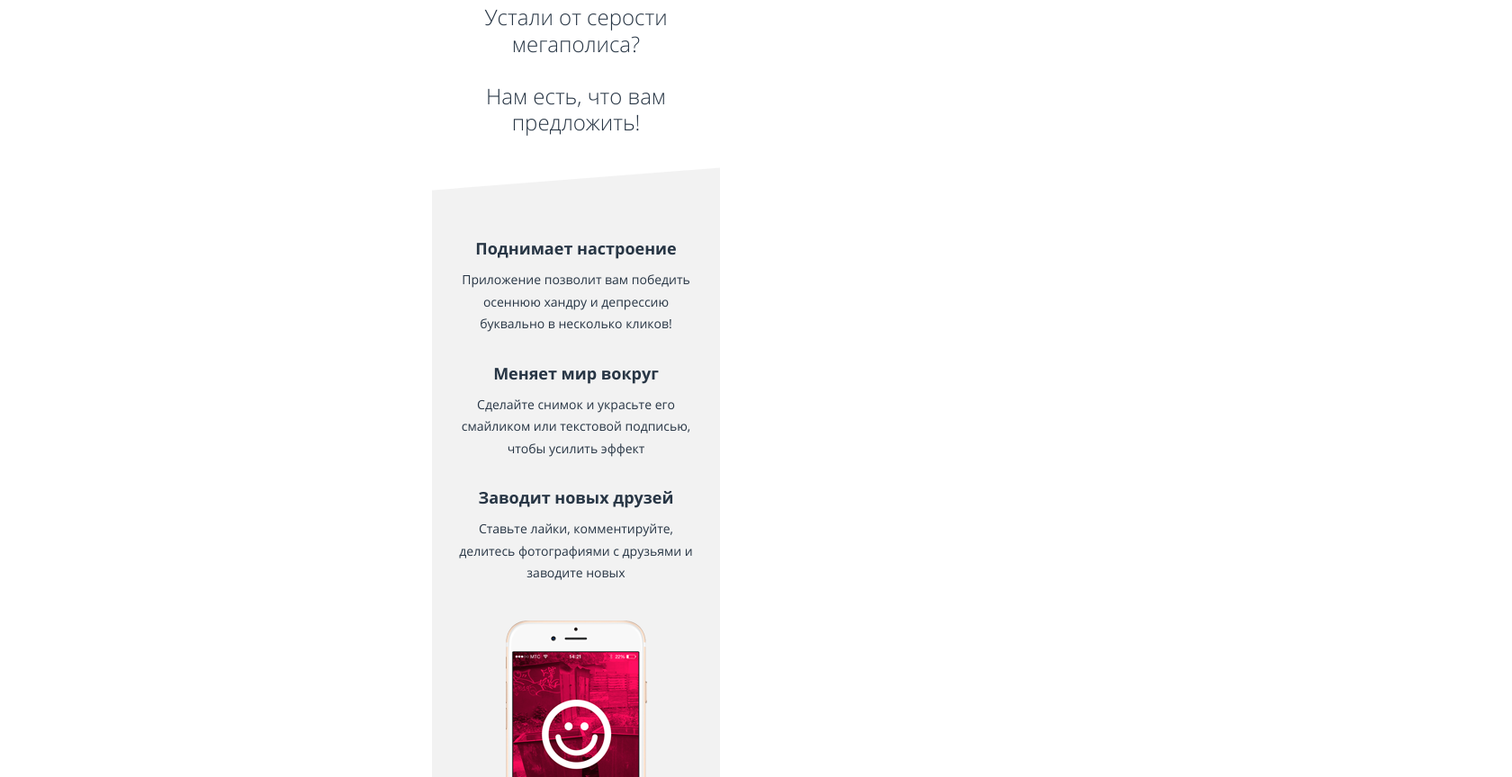
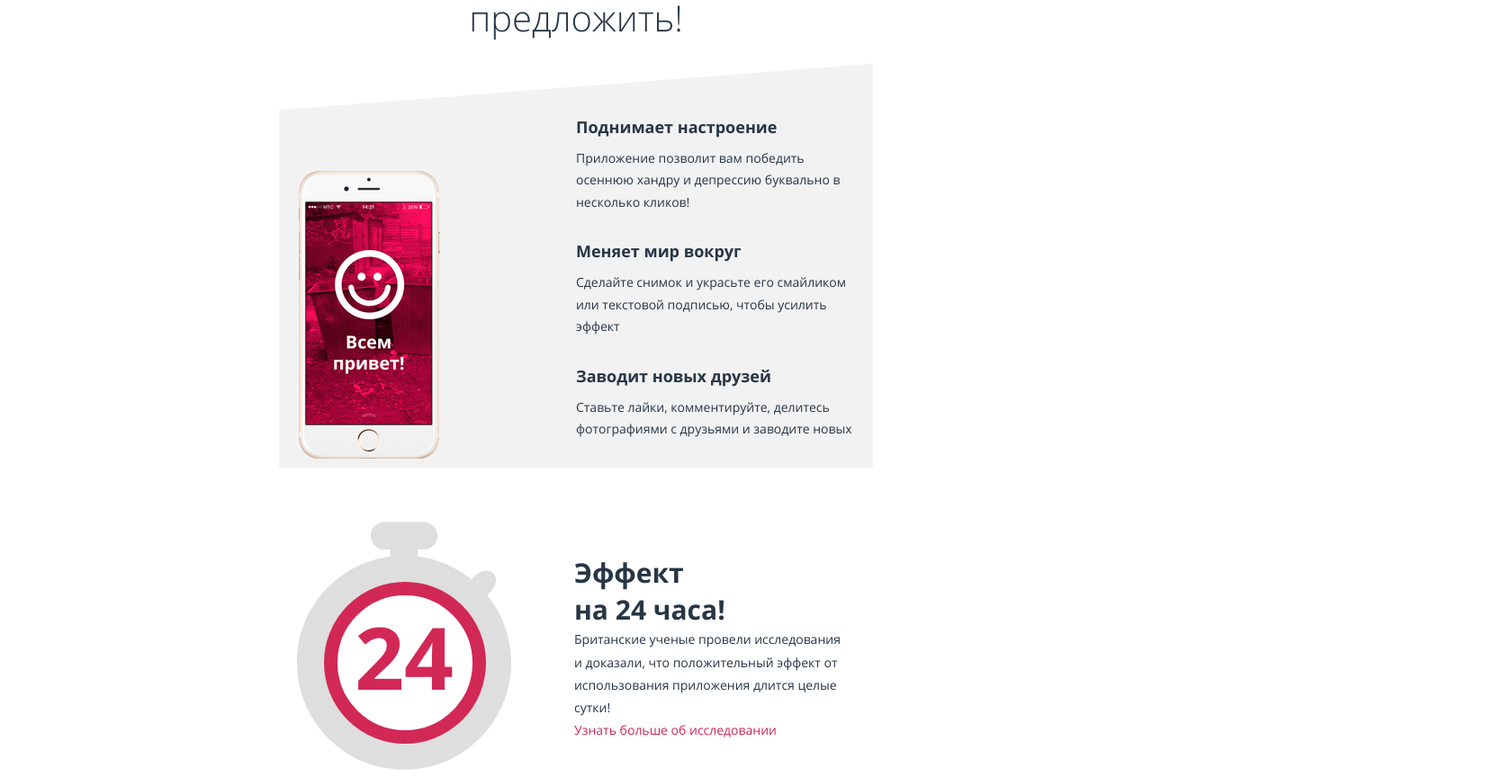
Before and after one commit to NatalyLu/814025-pink-19, a website: page source/index.html in a window 1280 px wide. Shown: the part 773-1637 px from the top of the page at 90% size, 1680 px wide, since content can reach past the window. Drawn offline with nearby package versions, Linux system fonts and the light colour scheme; files that its build step writes are made by us from their sources.

Commit message:
started work with planshet

```diff
--- a/source/index.html
+++ b/source/index.html
@@ -87,7 +87,7 @@
       </div>
     </header>
 
-    <main>
+    <main class="main">
       <!-- ПРЕИМУЩЕСТВА -->
       <section class="advantages">
         <h1 class="visually-hidden">Что такое PINK и каковы его преимущества</h1>
@@ -124,6 +124,25 @@
             <img class="adv-list__img" src="img/iphone-screen-mobile@1x.png" width="157" height="320" alt="Фото в розовых тонах со смайликом">
           </li>
         </ul>
+      </section>
+
+      <!-- ЭФФЕКТ ОТ ИСПОЛЬЗОВАНИЯ-->
+      <section class=" effect">
+        <div class="effect__img">
+          <svg xmlns="http://www.w3.org/2000/svg" xmlns:xlink="http://www.w3.org/1999/xlink" x="0px" y="0px" width="298px" height="345px" viewBox="0 0 298 345.097" enable-background="new 0 0 298 345.097" xml:space="preserve">
+            <path d="M264.568,102.055l5.355-5.355c7.717-7.717,9.124-18.938,3.126-24.935c-5.997-5.997-17.217-4.59-24.934,3.127l-5.386,5.385 C221.768,63.292,196.11,51.875,168,48.297v-9.583h7.658c10.914,0,19.843-8.711,19.843-19.357S186.573,0,175.659,0h-53.317  c-10.913,0-19.842,8.711-19.842,19.357s8.929,19.357,19.842,19.357H130v9.583C56.681,57.629,0,120.244,0,196.097  c0,82.291,66.709,149,149,149c82.29,0,149-66.709,149-149C298,160.434,285.465,127.703,264.568,102.055z M149,306.264 c-60.844,0-110.167-49.323-110.167-110.167S88.156,85.93,149,85.93c60.843,0,110.167,49.323,110.167,110.167  S209.843,306.264,149,306.264z"/>
+          </svg>
+        </div>
+        <div class="effect__text-wrapper">
+          <span class="effect__title">Эффект<br> на 24 часа!</span>
+          <span  class="effect__text">
+            Британские ученые провели исследования и доказали, что положительный эффект
+            от использования приложения длится целые сутки!
+          </span>
+          <a class="effect__link" href="#" aria-label="Ссылка на исследование">
+            Узнать больше об исследовании
+          </a>
+        </div>
       </section>
 
       <!-- ОТЗЫВЫ -->
--- a/source/less/components/adv-list.less
+++ b/source/less/components/adv-list.less
@@ -1,12 +1,44 @@
 .adv-list {
-  .drop__list-style();
+  .drop__list-style;
   margin-top: -14px;
+
+  @media (min-width: @tablet-width) {
+    padding: 0 @indenttablet;
+    display: flex;
+    flex-direction: column;
+    align-items: flex-end;
+  }
 
   &__item {
     display: flex;
     flex-direction: column;
     align-items: center;
     margin-bottom: 30px;
+
+    @media (min-width: @tablet-width) {
+      align-items: flex-start;
+      width: 310px;
+    }
+
+    &:nth-child(3) {
+      @media (min-width: @tablet-width) {
+        position: relative;
+        margin-bottom: 0px;
+
+        img {
+          position: relative;
+          top: -300px;
+          left: -308px;
+        }
+      }
+    }
+
+    &:last-child .adv-list__text {
+      margin-bottom: 40px;
+      @media (min-width: @tablet-width) {
+        margin-bottom: 0px;
+      }
+    }
   }
 
   &__title {
@@ -22,9 +54,10 @@
     line-height: 1.75;
     width: 280px;
     text-align: center;
+
+    @media (min-width: @tablet-width) {
+      text-align: left;
+      width: 100%;
+    }
   }
 }
-
-.adv-list__item:last-child .adv-list__text {
-  margin-bottom: 40px;
-}
--- a/source/less/components/advantages.less
+++ b/source/less/components/advantages.less
@@ -9,6 +9,21 @@
     color: @maincolor;
     text-align: center;
     padding-bottom: 29px;
+
+    @media (min-width: @tablet-width) {
+      font-size: 40px;
+      padding-bottom: 0px;
+    }
+
+    &:nth-child(2) {
+      @media (min-width: @tablet-width) {
+        padding: 0 50px;
+      }
+    }
+  }
+
+  svg {
+    right: 200px;
   }
 
   &__title:first-child {
--- a/source/less/components/download.less
+++ b/source/less/components/download.less
@@ -1,13 +1,16 @@
 .download {
   display: flex;
   flex-direction: column;
-  // justify-content: space-between;
   flex-wrap: wrap;
   align-items: center;
 
   &__button {
     width: 275px;
     margin-bottom: 32px;
+
+    @media (min-width: @tablet-width) {
+      width: 98%;
+    }
   }
 
   &__for-system {
@@ -18,10 +21,17 @@
     line-height: 24px;
     margin-bottom: 30px;
   }
+
+  @media (min-width: @tablet-width) {
+    padding: 0 @indenttablet 48px @indenttablet;
+    width: 300px;
+    margin-top: -290px;
+    align-items: flex-start;
+  }
 }
 
 .download__system-list {
-  .drop__list-style();
+  .drop__list-style;
   display: flex;
   justify-content: space-evenly;
   align-items: center;
--- /dev/null
+++ b/source/less/components/effect.less
@@ -0,0 +1,67 @@
+.effect {
+  display: none;
+  padding: 60px @indenttablet 0px @indenttablet;
+  background-color: @contrastmaincolor;
+  margin-top: -290px;
+  margin-bottom: 90px;
+
+  @media (min-width: @tablet-width) {
+    display: flex;
+  }
+
+  &__img {
+    position: relative;
+    margin-right: 70px;
+
+    svg {
+      fill: @background-color;
+      width: 238px;
+      height: 276px;
+    }
+
+    &::before {
+      content: "24";
+      font-family: "Open Sans Bold", sans-serif;
+      color: @addition;
+      font-size: 96px;
+      position: absolute;
+      top: 30%;
+      left: 27%;
+    }
+
+    &::after {
+      content: "";
+      position: absolute;
+      width: 150px;
+      height: 150px;
+      bottom: 34px;
+      left: 30px;
+      border: 15px solid @addition;
+      border-radius: 50%;
+    }
+  }
+
+  &__text-wrapper {
+    display: flex;
+    flex-direction: column;
+    justify-content: center;
+    align-items: flex-start;
+    font-size: 14px;
+    padding-right: 15px;
+  }
+
+  &__title {
+    font-family: "Open Sans Bold", sans-serif;
+    font-size: 30px;
+  }
+
+  &__text,
+  &__link {
+    line-height: 1.8;
+  }
+
+  &__link {
+    color: @addition;
+    text-decoration: none;
+  }
+}
--- a/source/less/components/filter.less
+++ b/source/less/components/filter.less
@@ -2,7 +2,7 @@
   display: flex;
   flex-direction: column;
   align-items: center;
-  .block-center();
+  .block-center;
   font-family: "Open Sans Light", sans-serif;
   font-size: 14px;
   line-height: 2.15;
--- a/source/less/components/footer.less
+++ b/source/less/components/footer.less
@@ -2,7 +2,7 @@
   display: flex;
   flex-direction: column;
   align-items: center;
-  .block-center();
+  .block-center;
 
   &__logo {
     margin-bottom: 35px;
@@ -21,7 +21,7 @@
   }
 
   &__social {
-    .drop__list-style();
+    .drop__list-style;
     width: 177px;
     margin-bottom: 39px;
   }
--- a/source/less/components/form-yourhistory.less
+++ b/source/less/components/form-yourhistory.less
@@ -1,5 +1,5 @@
 .form-yourhistory {
-  .block-center();
+  .block-center;
   font-family: "Open Sans", sans-serif;
   font-size: 14px;
   line-height: 1.5;
--- a/source/less/components/lenta.less
+++ b/source/less/components/lenta.less
@@ -1,5 +1,5 @@
 .lenta {
-  .drop__list-style();
+  .drop__list-style;
   display: flex;
   flex-direction: column;
 
--- a/source/less/components/main-nav.less
+++ b/source/less/components/main-nav.less
@@ -11,7 +11,7 @@
   }
 
   &__list {
-    .drop__list-style();
+    .drop__list-style;
     background-color: @maincolor;
     display: none;
     flex-direction: column;
--- a/source/less/components/page-header.less
+++ b/source/less/components/page-header.less
@@ -6,6 +6,12 @@
   justify-content: space-between;
   margin-bottom: 42px;
 
+  @media (min-width: @tablet-width) {
+    width: @tablet-width;
+    .block-center;
+    margin-bottom: 55px;
+  }
+
   &__nav {
     background: bottom url("../img/bg-back-mobile@1x.jpg") no-repeat;
     display: flex;
@@ -13,6 +19,10 @@
     flex-wrap: wrap;
     justify-content: space-between;
     margin-bottom: 28px;
+
+    @media (min-width: @tablet-width) {
+      margin-bottom: 0;
+    }
 
     &--photo,
     &--form {
@@ -53,6 +63,15 @@
       padding-top: 30px;
       margin-bottom: 53px;
     }
+
+    @media (min-width: @tablet-width) {
+      padding-top: 90px;
+      padding-left: 65px;
+      width: 186px;
+      font-size: 40px;
+      line-height: 1.2;
+      align-self: flex-start;
+    }
   }
 }
 
--- a/source/less/components/photos.less
+++ b/source/less/components/photos.less
@@ -2,7 +2,7 @@
   display: flex;
   flex-direction: column;
   align-items: center;
-  .block-center();
+  .block-center;
   font-family: "Open Sans Light", sans-serif;
   font-size: 14px;
   line-height: 2.1;
--- a/source/less/components/reviews.less
+++ b/source/less/components/reviews.less
@@ -1,10 +1,18 @@
 .reviews {
   margin-top: -72px;
+
+  @media (min-width: @tablet-width) {
+    margin-top: 0;
+  }
 
   &-slider {
     background-color: @contrastmaincolor;
     padding-top: 38px;
     margin-bottom: 28px;
+
+    @media (min-width: @tablet-width) {
+      padding-top: 0;
+    }
   }
 
   &__review {
--- a/source/less/style.less
+++ b/source/less/style.less
@@ -5,6 +5,7 @@
 @import url("components/download.less");
 @import url("components/advantages.less");
 @import url("components/adv-list.less");
+@import url("components/effect.less");
 @import url("components/slider.less");
 @import url("components/button.less");
 @import url("components/reviews.less");
@@ -26,12 +27,17 @@
 @mainbackground:#f2f2f2;
 @tableborder: #e5e5e5;
 @maincolor: #283645; // #1d2631;
+@background-color: #dedede;
 @shadowLight: rgba(255, 255, 255, 0.15); // #485461;
 @shadowDark: black;
 @buttoncolor: #2aab6d;
 @buttoncolorhover: #1c9b5e;
 
 @indentmobile: 20px;
+@indenttablet: 20px;
+
+@tablet-width: 660px;
+@desktop-width: 1200px;
 
 @font-face {
   font-family: "Open Sans";
@@ -52,14 +58,22 @@
 }
 
 body {
-  .block-center;
-  width: 320px;
+  // .block-center;
+  min-width: 320px;
   font-family: "Open Sans", sans-serif;
   font-size: 18px;
   color: @maincolor;
+  .block-center;
 }
 
 img {
   max-width: 100%;
   height: auto;
 }
+
+.main {
+  @media (min-width: @tablet-width) {
+    width: @tablet-width;
+    .block-center;
+  }
+}
```
